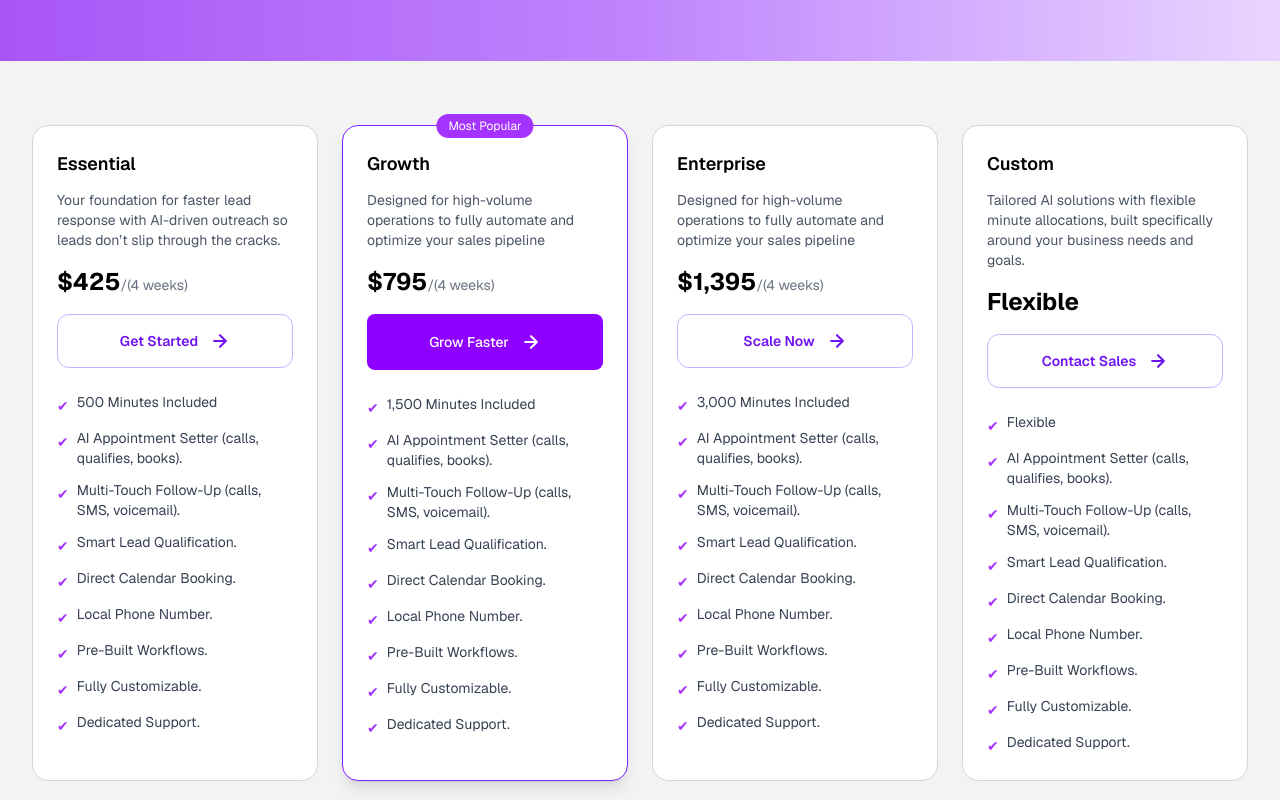
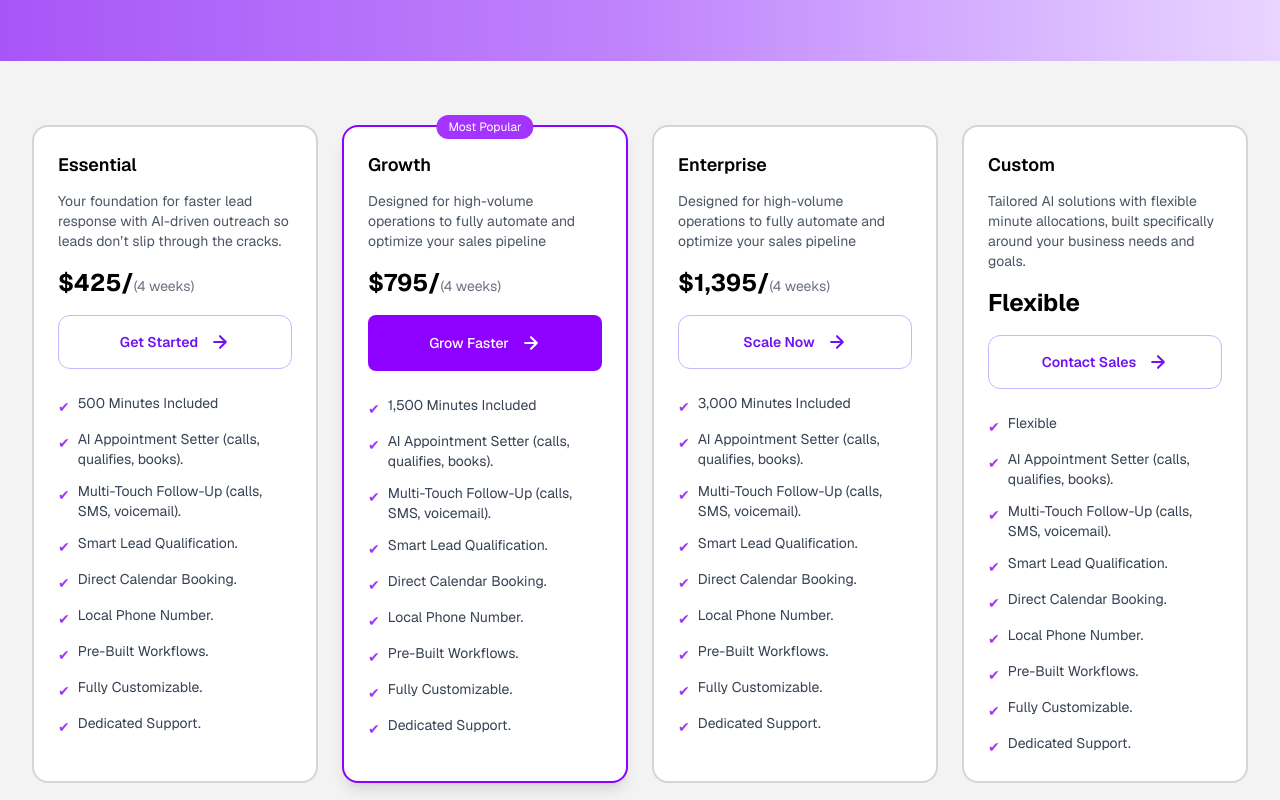
Before and after one commit to juyel66/CallmeAI, a Next.js app: page /pricing in a window 1280 px wide. Shown: the part 360-1160 px from the top of the page. Built offline with nearby package versions, Linux system fonts and the light colour scheme.

Commit message:
Update PricingCard component: fix subtitle formatting and enhance card styles

```diff
--- a/app/pages/PricingPage/PricingCard.tsx
+++ b/app/pages/PricingPage/PricingCard.tsx
@@ -8,7 +8,7 @@ const plans = [
   {
     title: "Essential",
     price: "$425",
-    subtitle: "/(4 weeks)",
+    subtitle: "(4 weeks)",
     description:
       "Your foundation for faster lead response with AI-driven outreach so leads don’t slip through the cracks.",
     button: "Get Started →",
@@ -28,7 +28,7 @@ const plans = [
   {
     title: "Growth",
     price: "$795",
-    subtitle: "/(4 weeks)",
+    subtitle: "(4 weeks)",
     description:
       "Designed for high-volume operations to fully automate and optimize your sales pipeline",
     button: "Grow Faster",
@@ -48,7 +48,7 @@ const plans = [
   {
     title: "Enterprise",
     price: "$1,395",
-    subtitle: "/(4 weeks)",
+    subtitle: "(4 weeks)",
     description:
       "Designed for high-volume operations to fully automate and optimize your sales pipeline",
     button: "Scale Now →",
@@ -87,25 +87,20 @@ const plans = [
   },
 ];
 
-
-
 const PricingCard = () => {
   return (
     <section className="w-full bg-[#f3f3f3] py-16 px-4 sm:px-6 lg:px-8">
       <div className="max-w-7xl mx-auto">
-
         {/* GRID */}
         <div className="grid grid-cols-1 sm:grid-cols-2 lg:grid-cols-4 gap-6">
-
           {plans.map((plan, index) => (
             <div
               key={index}
               className={`
-                relative rounded-2xl border bg-white p-6 flex flex-col
-                ${plan.highlight ? "border-[#7F20FF] shadow-lg" : "border-gray-300"}
+                relative rounded-2xl border-2 bg-white hover:scale-[1.01] hover:shadow-lg p-6 flex flex-col
+                ${plan.highlight ? "border-[#8E00FF] shadow-lg" : "border-gray-300"}
               `}
             >
-
               {/* MOST POPULAR */}
               {plan.highlight && (
                 <div className="absolute -top-3 left-1/2 -translate-x-1/2 bg-[#A533FF] text-white text-xs px-3 py-1 rounded-full">
@@ -114,18 +109,17 @@ const PricingCard = () => {
               )}
 
               {/* TITLE */}
-              <h3 className="text-lg font-semibold text-black">
-                {plan.title}
-              </h3>
+              <h3 className="text-lg font-semibold text-black">{plan.title}</h3>
 
               {/* DESCRIPTION */}
-              <p className="mt-3 text-sm text-gray-600">
-                {plan.description}
-              </p>
+              <p className="mt-3 text-sm text-gray-600">{plan.description}</p>
 
               {/* PRICE */}
               <div className="mt-4 text-2xl font-bold text-black">
                 {plan.price}
+
+                {plan.price !== "Flexible" && "/"}
+
                 <span className="text-sm font-normal text-gray-500">
                   {plan.subtitle}
                 </span>
@@ -137,9 +131,7 @@ const PricingCard = () => {
               )}
 
               {plan.title === "Growth" && (
-                <button
-                  className="mt-4  rounded-lg bg-[#8E00FF] px-4 py-4.5 text-sm font-medium text-white transition hover:bg-[#A533FF]"
-                >
+                <button className="mt-4  rounded-lg bg-[#8E00FF] px-4 py-4.5 text-sm font-medium text-white transition hover:bg-[#A533FF]">
                   <span className="flex items-center justify-center gap-2">
                     {plan.button}
                     <svg
@@ -176,10 +168,8 @@ const PricingCard = () => {
                   </li>
                 ))}
               </ul>
-
             </div>
           ))}
-
         </div>
       </div>
     </section>
```
